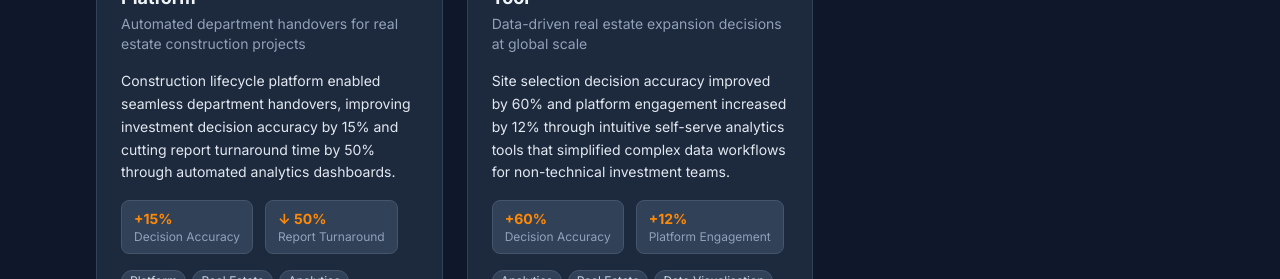
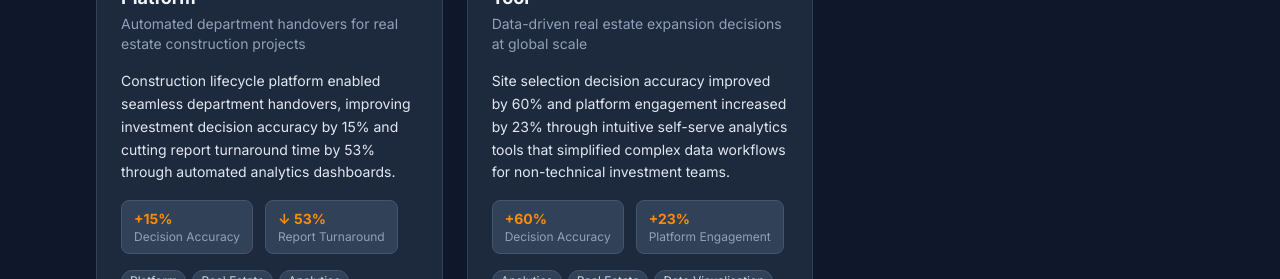
Before and after one commit to pareshsalunke/parryportfolio, a Next.js app: page /projects in a window 1280 px wide. Shown: the part 1027-1306 px from the top of the page. Built offline with nearby package versions, Linux system fonts and the light colour scheme.

Commit message:
feature: update metrics for projects

```diff
--- a/src/data/mock/projects.ts
+++ b/src/data/mock/projects.ts
@@ -120,7 +120,7 @@ export const mockProjects: Project[] = [
     title: 'Akelius Construction Lifecycle Platform',
     subtitle: 'Automated department handovers for real estate construction projects',
     summary:
-      'Spearheaded the development of a construction lifecycle platform at Akelius Residential Property AB, enabling seamless handovers between departments and automated investment analytics dashboards — yielding a 15% improvement in decision-making accuracy and cutting report turnaround time by 50%.',
+      'Spearheaded the development of a construction lifecycle platform at Akelius Residential Property AB, enabling seamless handovers between departments and automated investment analytics dashboards — yielding a 15% improvement in decision-making accuracy and cutting report turnaround time by 53%.',
     tags: ['Platform', 'Real Estate', 'Analytics', 'React', 'GraphQL', 'AWS', 'Full-Stack'],
     date: '2019-08-01',
     featured: true,
@@ -129,10 +129,10 @@ export const mockProjects: Project[] = [
     role: 'Software Engineer',
     duration: 'Aug 2019 – Dec 2020',
     outcome:
-      'Construction lifecycle platform enabled seamless department handovers, improving investment decision accuracy by 15% and cutting report turnaround time by 50% through automated analytics dashboards.',
+      'Construction lifecycle platform enabled seamless department handovers, improving investment decision accuracy by 15% and cutting report turnaround time by 53% through automated analytics dashboards.',
     metrics: [
       {label: 'Decision Accuracy', value: '+15%', context: 'investment decision making'},
-      {label: 'Report Turnaround', value: '↓ 50%', context: 'automated vs manual'},
+      {label: 'Report Turnaround', value: '↓ 53%', context: 'automated vs manual'},
       {label: 'Handovers', value: 'Automated', context: 'across all departments'},
     ],
     challenge:
@@ -141,7 +141,7 @@ export const mockProjects: Project[] = [
       'Developed and delivered the Akelius construction lifecycle project using React, TypeScript, GraphQL, Server-Side Rendering (SSR), Node.js, and AWS, with a focus on frontend development. Drove cross-team efficiency by establishing and maintaining a React component and utilities library aligned with the organisation\'s Design System principles. Launched automated investment analytics dashboards that replaced manual reporting workflows. Served as the primary bridge between business stakeholders and engineering execution — validating technical feasibility against user needs and working closely with Product Owners and Business Owners to finalise roadmaps.',
     results: [
       'Investment decision-making accuracy improved by 15% through high-fidelity analytics dashboards',
-      'Report turnaround time cut by 50% via automated data workflows and reporting tools',
+      'Report turnaround time cut by 53% via automated data workflows and reporting tools',
       'Seamless department handovers enabled across the full construction lifecycle',
       'Reusable React component library established, ensuring UI/UX consistency across projects',
       'Cross-team coordination improved by serving as bridge between business stakeholders and engineering',
@@ -157,7 +157,7 @@ export const mockProjects: Project[] = [
     title: 'WeWork Site Selection Analytics Tool',
     subtitle: 'Data-driven real estate expansion decisions at global scale',
     summary:
-      'Built an internal end-to-end data-driven analytics application for WeWork\'s real estate investment teams that integrated location and market data — improving site selection decision accuracy by 60% and driving a 12% increase in platform engagement by simplifying complex data workflows for non-technical users.',
+      'Built an internal end-to-end data-driven analytics application for WeWork\'s real estate investment teams that integrated location and market data — improving site selection decision accuracy by 60% and driving a 23% increase in platform engagement by simplifying complex data workflows for non-technical users.',
     tags: ['Analytics', 'Real Estate', 'Data Visualisation', 'React', 'Redux', 'TypeScript', 'Internal Tools'],
     date: '2018-02-01',
     featured: true,
@@ -166,10 +166,10 @@ export const mockProjects: Project[] = [
     role: 'Software Engineer III',
     duration: 'Feb 2018 – Jul 2019',
     outcome:
-      'Site selection decision accuracy improved by 60% and platform engagement increased by 12% through intuitive self-serve analytics tools that simplified complex data workflows for non-technical investment teams.',
+      'Site selection decision accuracy improved by 60% and platform engagement increased by 23% through intuitive self-serve analytics tools that simplified complex data workflows for non-technical investment teams.',
     metrics: [
       {label: 'Decision Accuracy', value: '+60%', context: 'site selection decisions'},
-      {label: 'Platform Engagement', value: '+12%', context: 'self-serve analytics'},
+      {label: 'Platform Engagement', value: '+23%', context: 'self-serve analytics'},
       {label: 'Users', value: 'Non-technical', context: 'investment + ops teams'},
     ],
     challenge:
@@ -178,7 +178,7 @@ export const mockProjects: Project[] = [
       'Built an internal end-to-end application for real estate investment teams in close collaboration with data scientists and product stakeholders. Integrated location and market data into a unified analytics interface with high-fidelity data visualisations. Designed the tool specifically for non-technical users — real estate analysts and operations managers — simplifying complex geospatial and market data into actionable insights. Built and maintained a reusable front-end component library and managed complex application state with Redux-Saga and TypeScript. Operated within a distributed agile team across New York and Berlin, coordinating with product managers and data analysts.',
     results: [
       'Site selection decision accuracy improved by 60% through high-fidelity data visualisation tools',
-      'Platform engagement increased by 12% by designing intuitive, self-serve analytics for non-technical users',
+      'Platform engagement increased by 23% by designing intuitive, self-serve analytics for non-technical users',
       'Real estate investment teams gained a single source of truth for location and market data',
       'Reusable front-end component library increased development efficiency and scalability across teams',
       'Directly informed which new co-working locations to open, reducing expansion risk for WeWork',
```
